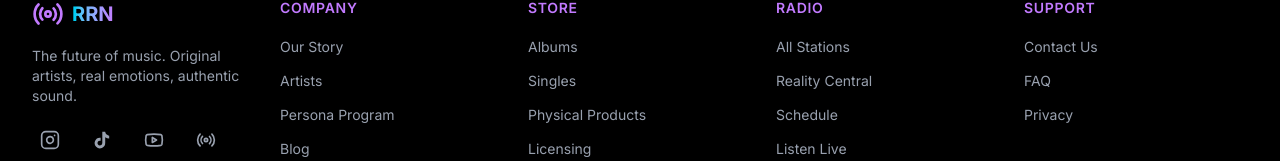
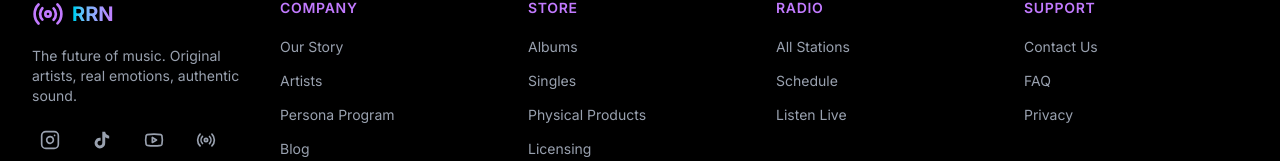
Before and after one commit to AllyGirl2015/Reality-Radio-Network-Site, a Next.js app: page / in a window 1280 px wide. Shown: the part 5826-5987 px from the top of the page. Built offline with nearby package versions, Linux system fonts and the light colour scheme.

Commit message:
fix: Remove non-functional Reality Central link from footer
- Remove 'Reality Central' link from footer navigation (was pointing to non-existent /radio/central page)
- Footer radio section now only shows: All Stations, Schedule, Listen Live

```diff
--- a/components/Footer.tsx
+++ b/components/Footer.tsx
@@ -20,7 +20,6 @@ export default function Footer() {
     ],
     Radio: [
       { label: 'All Stations', href: '/radio' },
-      { label: 'Reality Central', href: '/radio/central' },
       { label: 'Schedule', href: '/radio#schedule' },
       { label: 'Listen Live', href: '/#listen' },
     ],
```
